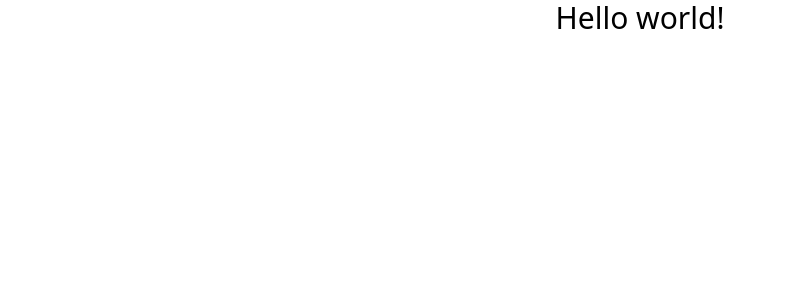
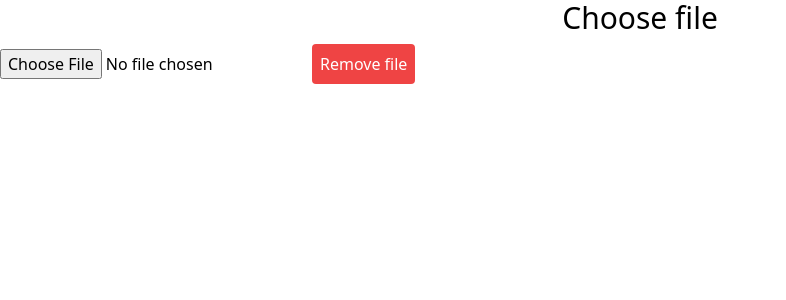
Before and after one commit to vy1406/largeFileUploads, a React (Vite) app in the folder client/: page / in a window 1280 px wide. Shown: the top 300 px of the page, without its empty margins (0-786 px from the left). Built offline with nearby package versions, Linux system fonts and the light colour scheme.

Commit message:
adding and removing file

```diff
--- a/client/package.json
+++ b/client/package.json
@@ -11,7 +11,8 @@
   },
   "dependencies": {
     "react": "19.0.0",
-    "react-dom": "19.0.0"
+    "react-dom": "19.0.0",
+    "react-toastify": "^11.0.2"
   },
   "devDependencies": {
     "@eslint/js": "^9.17.0",
--- a/client/src/App.jsx
+++ b/client/src/App.jsx
@@ -1,10 +1,43 @@
+import { useMemo, useRef, useState } from "react"
+import { ToastContainer } from "react-toastify"
+import { LANGS } from "./constants"
+
 
 function App() {
 
+  const [file, setFile] = useState(null)
+  const fileInputRef = useRef(null)
+
+  const handleOnUpload = (e) => {
+    const file = e.target.files[0]
+    console.log(e.target.files)
+    console.log(file)
+    setFile(file)
+  }
+
+  const isLargeFile = useMemo(() => {
+    return file && file.size > 5000000;
+  }, [file]);
+
+  const handleRemoveFile = () => {
+    setFile(null)
+    if (fileInputRef.current) {
+      fileInputRef.current.value = "";
+    }
+  }
+
   return (
+    <div>
       <h1 className="text-3xl font-extralight text-center">
-        Hello world!
+        Choose file
       </h1>
+      <input ref={fileInputRef} type="file" name="file" id="file" onChange={handleOnUpload}/>
+      <button onClick={handleRemoveFile} className="bg-red-500 text-white p-2 rounded mt-2">
+        {LANGS.REMOVE_FILE}
+      </button>
+      {file ? isLargeFile ? <span>{LANGS.UPLOAD_LARGE}</span> : <span>{LANGS.UPLOAD_SMALL}</span> : null}
+      <ToastContainer />
+    </div>
   )
 }
 
--- /dev/null
+++ b/client/src/constants.js
@@ -0,0 +1,5 @@
+export const LANGS = {
+    UPLOAD_LARGE: "Will upload with multipart",
+    UPLOAD_SMALL: "Will upload with base64",
+    REMOVE_FILE: "Remove file"
+}
```
Also changed, not shown: 1 other file (tests, documents, lock files or other folders).
